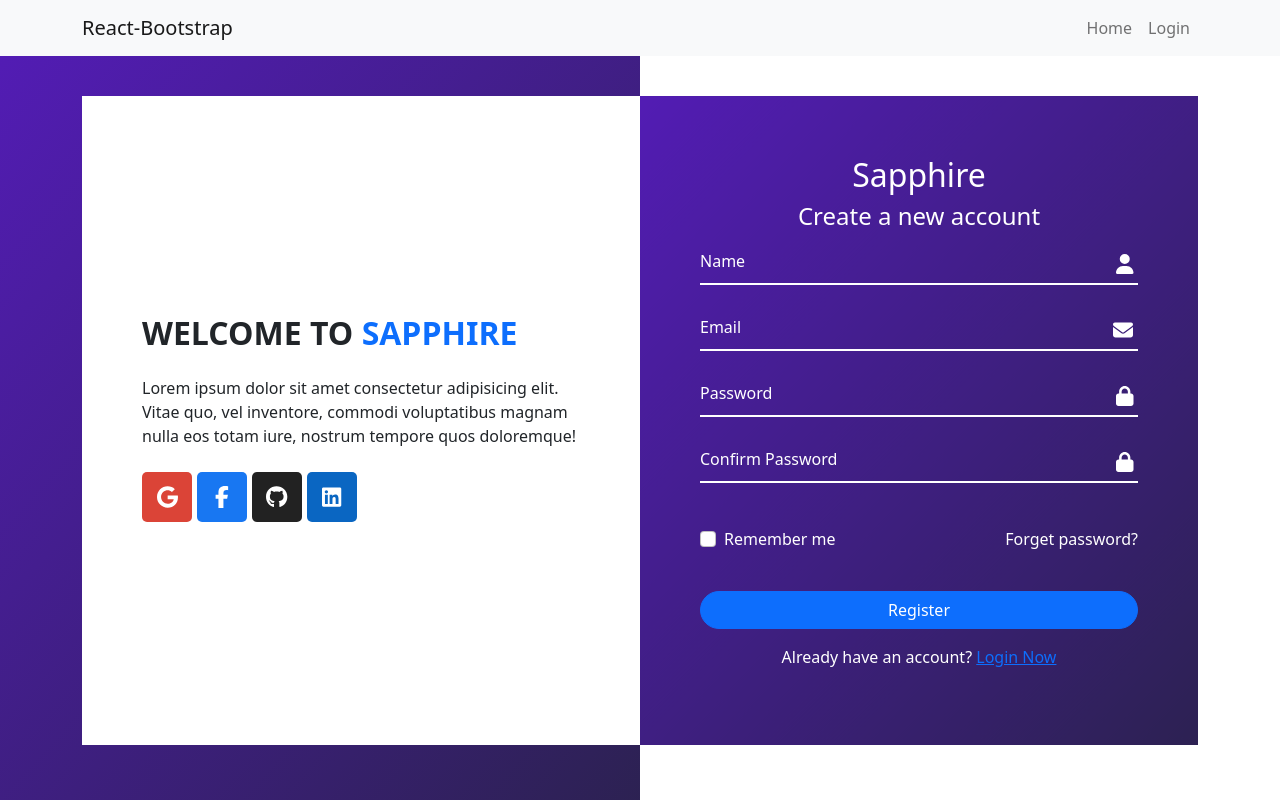
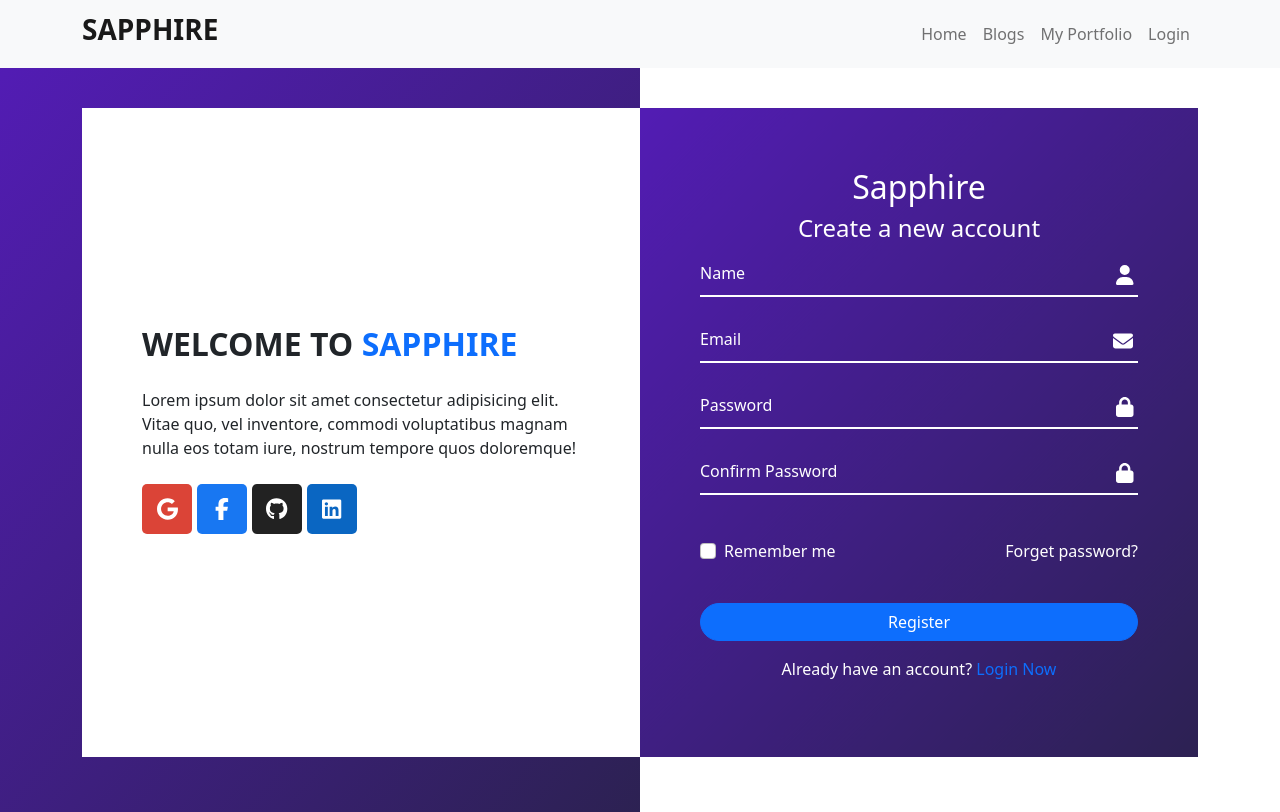
Before and after one commit to suronjit797/sapphire-client, a React (Create React App) app: page /register in a window 1280 px wide. Built offline with nearby package versions, Linux system fonts and the light colour scheme; no server answers.

Commit message:
firebase init

```diff
--- a/src/App.css
+++ b/src/App.css
@@ -0,0 +1,10 @@
+img{
+    max-width: 100%;
+}
+a, a:hover{
+    text-decoration: none;
+}
+
+.cursor-pointer{
+    cursor: pointer;
+}
--- a/src/Pages/Components/Header/Header.js
+++ b/src/Pages/Components/Header/Header.js
@@ -1,19 +1,48 @@
 import React from 'react';
+import { signOut } from 'firebase/auth';
+import { useAuthState } from 'react-firebase-hooks/auth';
 
 import { Container, Nav, Navbar } from 'react-bootstrap'
 import { Link, NavLink } from 'react-router-dom';
+import auth from '../../../firebase.init';
+
 
 const Header = () => {
+
+    const [user, loading, error] = useAuthState(auth);
+
+    const handleSignOut = event => {
+        event.preventDefault()
+        signOut(auth)
+    }
+
+
     return (
         <div>
             <Navbar bg="light" expand="lg">
                 <Container>
-                    <Navbar.Brand as={Link} to="/">React-Bootstrap</Navbar.Brand>
+                    <Navbar.Brand as={Link} to="/">
+                        <h3 className='fw-bold'> SAPPHIRE </h3>
+                    </Navbar.Brand>
                     <Navbar.Toggle aria-controls="basic-navbar-nav" />
                     <Navbar.Collapse id="basic-navbar-nav">
                         <Nav className="ms-auto">
                             <Nav.Link as={NavLink} to="/">Home</Nav.Link>
-                            <Nav.Link as={NavLink} to="/login">Login</Nav.Link>
+                            <Nav.Link as={NavLink} to="/blogs">Blogs</Nav.Link>
+                            <Nav.Link as={NavLink} to="/portfolio">My Portfolio</Nav.Link>
+                            {
+                                user ? (
+                                    <>
+                                        <Nav.Link as={NavLink} to="/dashboard">Dashboard</Nav.Link>
+                                        <Nav.Link as={NavLink} to="/register">Register</Nav.Link>
+                                        <Nav onClick={handleSignOut} className='nav-link cursor-pointer fw-bold text-danger' to="/">Log out</Nav>
+                                    </>
+                                ) : (
+                                    <>
+                                        <Nav.Link as={NavLink} to="/login">Login</Nav.Link>
+                                    </>
+                                )
+                            }
                         </Nav>
                     </Navbar.Collapse>
                 </Container>
--- a/src/Pages/Components/SocialSignIn/SocialSinginMobile.js
+++ b/src/Pages/Components/SocialSignIn/SocialSignInMobile.js
@@ -2,7 +2,7 @@ import React from 'react';
 import { FontAwesomeIcon } from '@fortawesome/react-fontawesome'
 import { faGoogle, faFacebookF, faGithub, faLinkedin } from '@fortawesome/free-brands-svg-icons'
 
-const SocialSinginMobile = () => {
+const SocialSignInMobile = () => {
     return (
         <div className='d-block d-md-none'>
             <div className="social">
@@ -15,4 +15,4 @@ const SocialSinginMobile = () => {
     );
 };
 
-export default SocialSinginMobile;
+export default SocialSignInMobile;
--- a/src/Pages/Login/Login.js
+++ b/src/Pages/Login/Login.js
@@ -4,7 +4,7 @@ import SocialSignIn from '../Components/SocialSignIn/SocialSignIn';
 import { FontAwesomeIcon } from '@fortawesome/react-fontawesome'
 import { faEnvelope, faLock } from '@fortawesome/free-solid-svg-icons'
 import { useForm } from "react-hook-form";
-import SocialSinginMobile from '../Components/SocialSignIn/SocialSinginMobile';
+import SocialSignInMobile from '../Components/SocialSignIn/SocialSignInMobile';
 
 import './Login.css'
 
@@ -63,7 +63,7 @@ const Login = () => {
 
                             <p className='mt-3'> Dont have an account? <Link to='/register'> Register Now </Link> </p>
 
-                            <SocialSinginMobile />
+                            <SocialSignInMobile />
                         </div>
                     </div>
                 </div>
--- a/src/Pages/Register/Register.js
+++ b/src/Pages/Register/Register.js
@@ -3,7 +3,7 @@ import SocialSignIn from '../Components/SocialSignIn/SocialSignIn';
 import { FontAwesomeIcon } from '@fortawesome/react-fontawesome'
 import { faEnvelope, faLock, faUser } from '@fortawesome/free-solid-svg-icons'
 import { useForm } from "react-hook-form";
-import SocialSinginMobile from '../Components/SocialSignIn/SocialSinginMobile';
+import SocialSignInMobile from '../Components/SocialSignIn/SocialSignInMobile';
 const Register = () => {
 
 
@@ -85,7 +85,7 @@ const Register = () => {
 
                             <p className='mt-3'> Already have an account? <Link to='/login'> Login Now </Link> </p>
 
-                            <SocialSinginMobile />
+                            <SocialSignInMobile />
                         </div>
                     </div>
                 </div>
--- /dev/null
+++ b/src/firebase.init.js
@@ -0,0 +1,16 @@
+import { initializeApp } from "firebase/app";
+import { getAuth } from "firebase/auth";
+
+const firebaseConfig = {
+    apiKey: process.env.REACT_APP_apiKey,
+    authDomain: process.env.REACT_APP_authDomain,
+    projectId: process.env.REACT_APP_projectId,
+    storageBucket: process.env.REACT_APP_storageBucket,
+    messagingSenderId: process.env.REACT_APP_messagingSenderId,
+    appId: process.env.REACT_APP_appId,
+};
+
+const app = initializeApp(firebaseConfig);
+const auth = getAuth(app)
+
+export default auth
```
